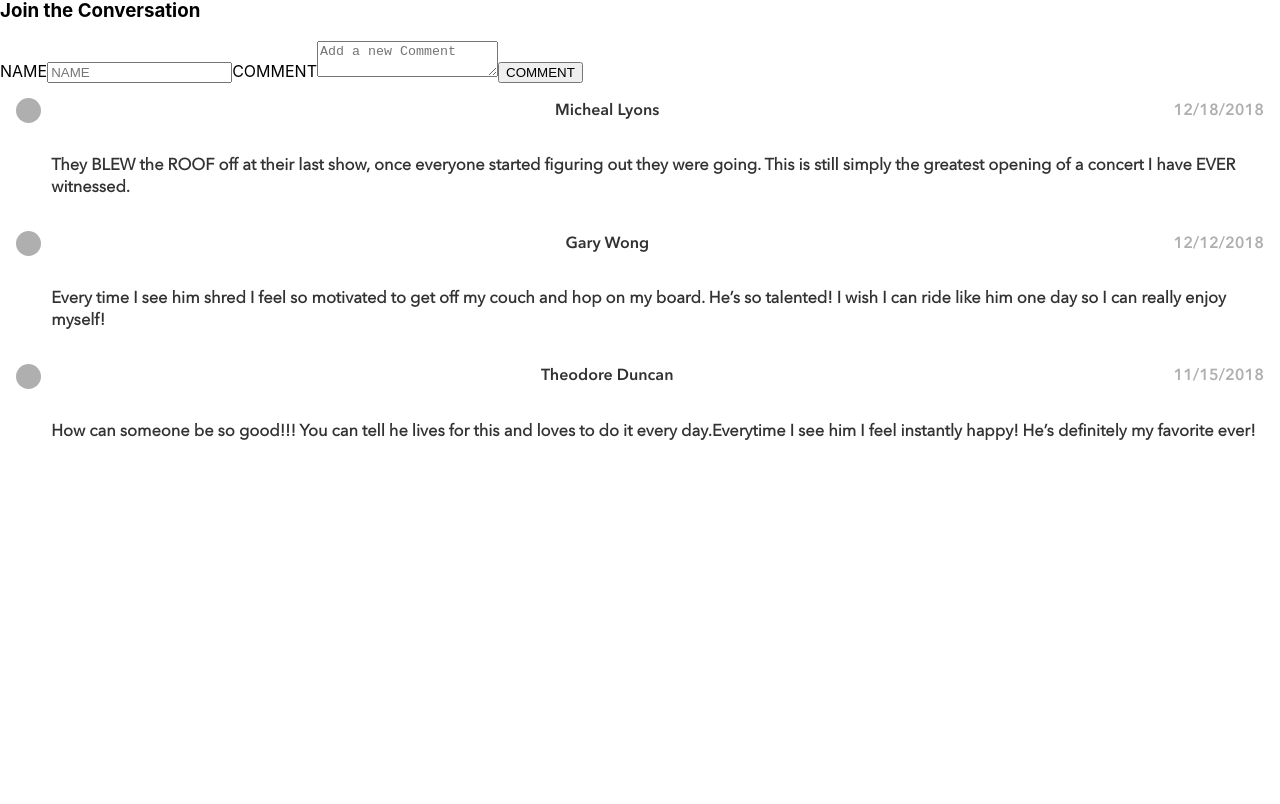
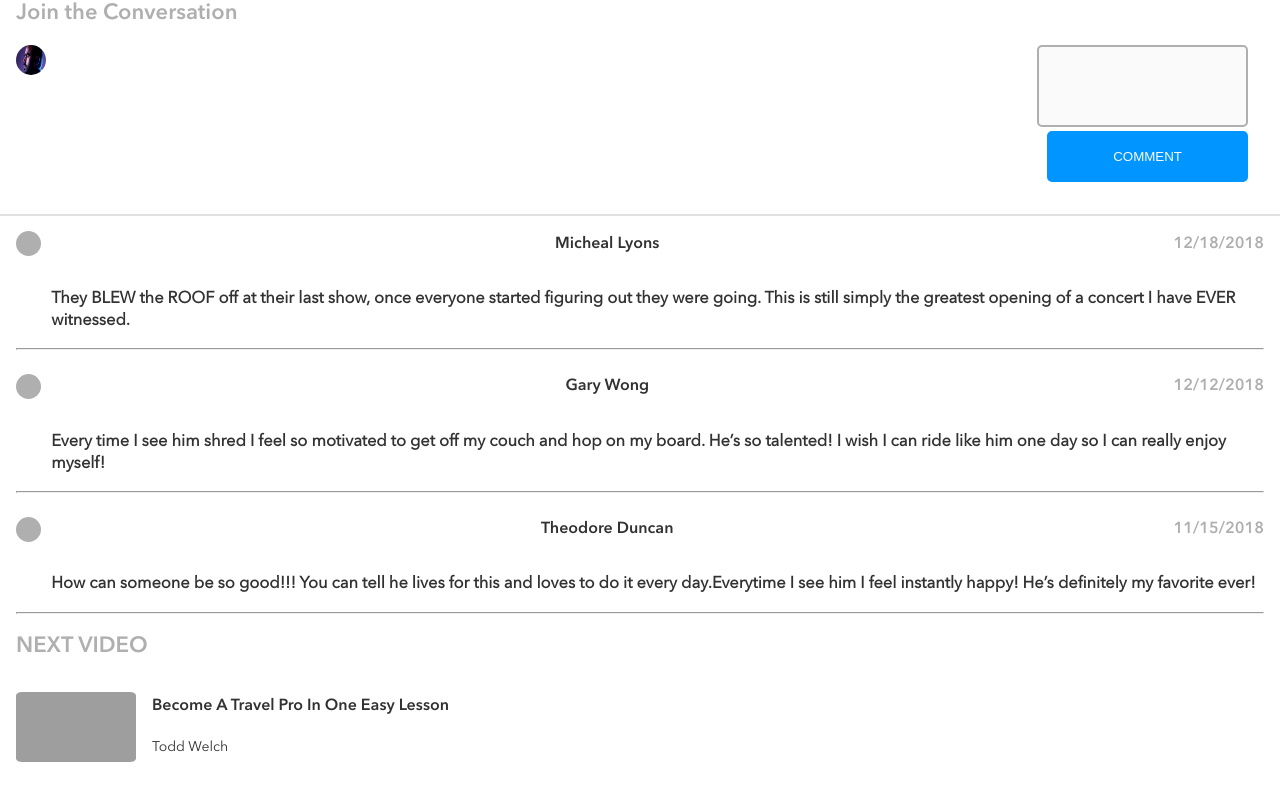
Before and after one commit to amar-eng/amar-mohamud-brainflix, a React (Create React App) app in the folder sprint-1/: page / in a window 1280 px wide. Shown: the part 976-1780 px from the top of the page. Before the commit the page ends 1435 px from the top, so only its background shows below. Built offline with nearby package versions, Linux system fonts and the light colour scheme; grey boxes are pictures that could not be loaded.

Commit message:
final commit

```diff
--- a/sprint-1/src/App.js
+++ b/sprint-1/src/App.js
@@ -11,7 +11,7 @@ function App() {
       <MainVid />
       <section className ="app-section">
         <MainContent />
-        {/* <VideoList /> */}
+        <VideoList />
       </section>
 
 
--- a/sprint-1/src/App.scss
+++ b/sprint-1/src/App.scss
@@ -1,4 +1,4 @@
-.app-section{
-    display: flex;
-    flex: 2 1 100%
-}
+// .app-section{
+//     display: flex;
+//     flex: 2 1 100%
+// }
--- a/sprint-1/src/components/Comments/Comments.js
+++ b/sprint-1/src/components/Comments/Comments.js
@@ -49,6 +49,7 @@ class Comments extends Component {
                             <h3>{item.text}</h3>
 
                         </div>
+                        <hr/>
                     </div>
 
                 )
--- a/sprint-1/src/components/Convo/Convo.js
+++ b/sprint-1/src/components/Convo/Convo.js
@@ -1,15 +1,16 @@
 import React from 'react';
 import Image from '../../assets/Images/Mohan-muruge.jpg'
+import './Convo.scss';
 
 function Convo(props) {
     return (
         <article className="profile">
             <h1 className="profile__text">Join the Conversation</h1>
             <div className="profile__person">
-                {/* <img src={Image} class="profile__pic" alt="" />  */}
+                <img src={Image} class="profile__pic" alt="" />
                 <form id="commentForm" className="profile__form">
-                    <label for="name-input">NAME<input id="name-input" type="text" name="Name" placeholder="NAME"/></label>
-                    <label for="text">COMMENT<textarea name="text" id="textArea" placeholder="Add a new Comment"></textarea></label>
+
+                    <label for="text"><textarea name="text" id="textArea"></textarea></label>
                     <button id="submitbtn" type="submit"> COMMENT</button>
 
                 </form>
--- a/sprint-1/src/components/Convo/Convo.scss
+++ b/sprint-1/src/components/Convo/Convo.scss
@@ -1,45 +1,28 @@
+@import '../../partials/variables';
+@import '../../partials/typography';
+
 .profile{
-    &__text{
-        @include side-margin;
-        @include h1-mobile;
-        @include headerSpex;
-    }
+
 
     &__person{
-        @include commentsMargin;
+
         display: flex;
         justify-content: space-between;
         border-bottom: 2px solid $mercury;
         img{
-            width: 50px;
-            height: 50px;
+            margin: 0 1rem;
+            width: 30px;
+            height: 30px;
             border-radius: 50%;
         }
         .profile__form{
             display: flex;
             flex-direction: column;
             align-items: flex-start;
+            margin-right:2rem;
+            margin-bottom: 2rem;;
 
-            label{
-                @include h3-mobile;
-                color: $silver;
-            }
 
-            input{
-                resize: none;
-                outline: none;
-                @include inputSpex;
-                border: 2px solid $silver;
-                border-radius: 5px;
-                background-color: $offwhite;
-                padding-left:.5rem;
-                @include h3-mobile;
-            }
-            input::placeholder{
-                color: black;
-                @include h5-mobile;
-                padding-left: .5rem;
-            }
 
             textarea{
                 resize: none;
@@ -47,27 +30,24 @@
                 border: 2px solid $silver;
                 border-radius: 5px;
                 background-color: $offwhite;
-                @include textareaSpex;
-                padding-left:.5rem;
-                @include h4-mobile
+                padding: 1.5rem 1rem;
+
+
 
             }
-            textarea::placeholder{
-                color: black;
-                @include h4-mobile;
-                padding-left: .5rem;
-            }
+
         }
 
 
         button{
-            border: 2px solid $black;
+            border: 2px solid $brainflix-blue;
             border-radius: 5px;
-            background-color: $black;
+            background-color: $brainflix-blue;
             color: $offwhite;
-            @include buttonSpex;
+            padding: 1rem 4rem;
             align-self: flex-end;
         }
 
 
     }
+}
--- a/sprint-1/src/components/videolist/Video.js
+++ b/sprint-1/src/components/videolist/Video.js
@@ -6,7 +6,7 @@ function Video(props) {
         <div className = "Video-list">
             <img src= {props.pic} />
             <div className = "Video-list__container">
-            <h4>{props.title}</h4>
+            <h3>{props.title}</h3>
             <h4 >{props.channel}</h4>
             </div>
 
--- a/sprint-1/src/components/videolist/Video.scss
+++ b/sprint-1/src/components/videolist/Video.scss
@@ -1,15 +1,25 @@
+@import '../../partials/variables';
+@import '../../partials/typography';
 .Video-list{
     display: flex;
-    // justify-content: space-between;
     margin: 1rem;
+    align-items: center;
 
     img{
-        width:10%;
-        height: 5rem;
+        width:120px;
+        height: 70px;
         border-radius: 5%;
     }
 
     .Video-list__container{
         margin-left: 1rem;
+        h3{
+           @include h3;
+           color: $black;
+        }
+        h4{
+            @include h4;
+            color: $black;
+        }
     }
 }
--- a/sprint-1/src/components/videolist/VideoList.js
+++ b/sprint-1/src/components/videolist/VideoList.js
@@ -91,6 +91,7 @@ function VideoList (props) {
 
     return (
         <div>
+            <h1>NEXT VIDEO</h1>
          {
              newList.map((items)=>(
                  <Video title= {items.title} channel = {items.channel} pic= {items.image}/>
--- a/sprint-1/src/components/videolist/VideoList.scss
+++ b/sprint-1/src/components/videolist/VideoList.scss
@@ -0,0 +1,7 @@
+@import '../../partials/variables';
+@import '../../partials/typography';
+h1{
+    color:$silver;
+    @include h2;
+    margin: 1rem;
+}
```
